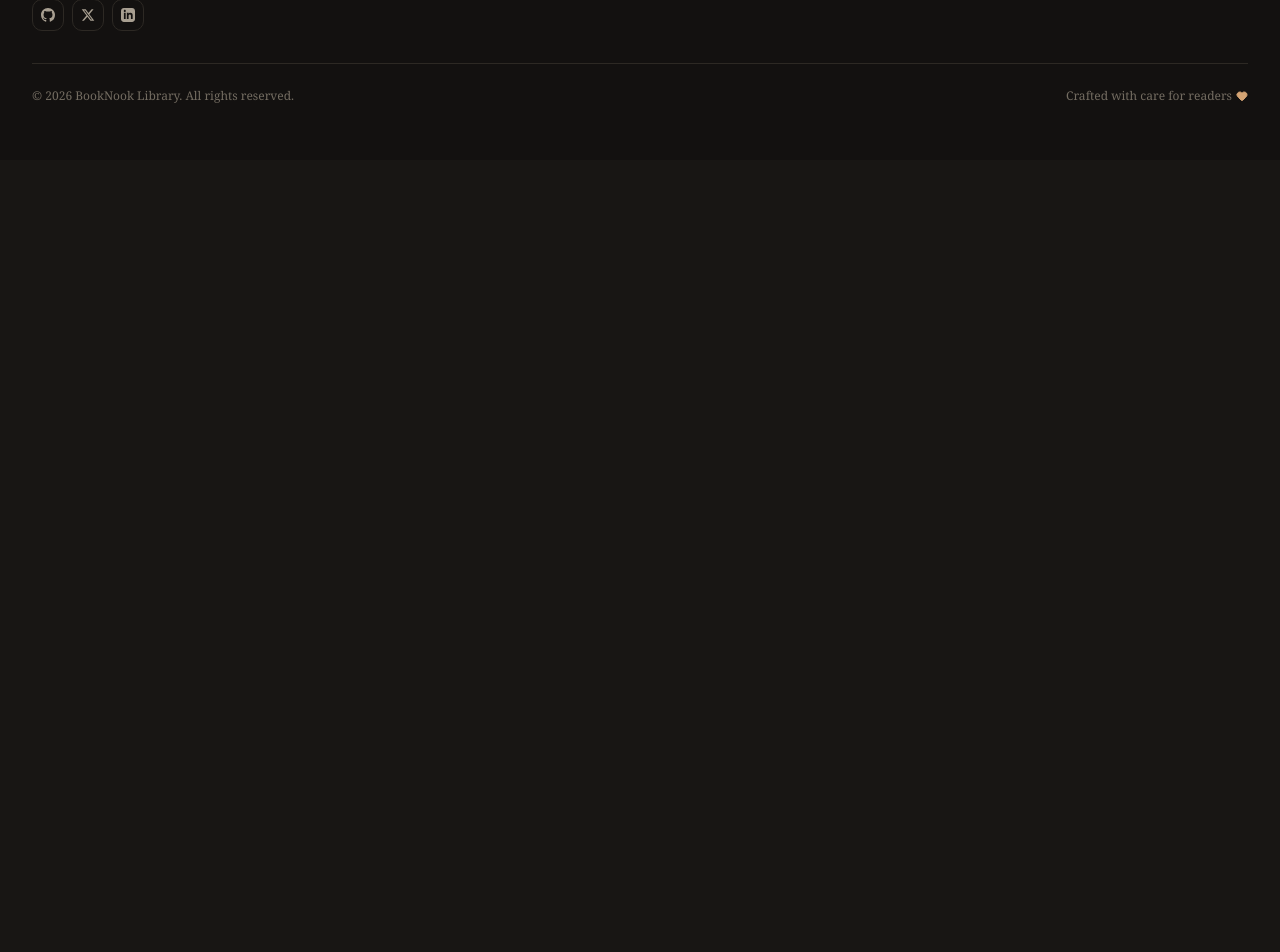
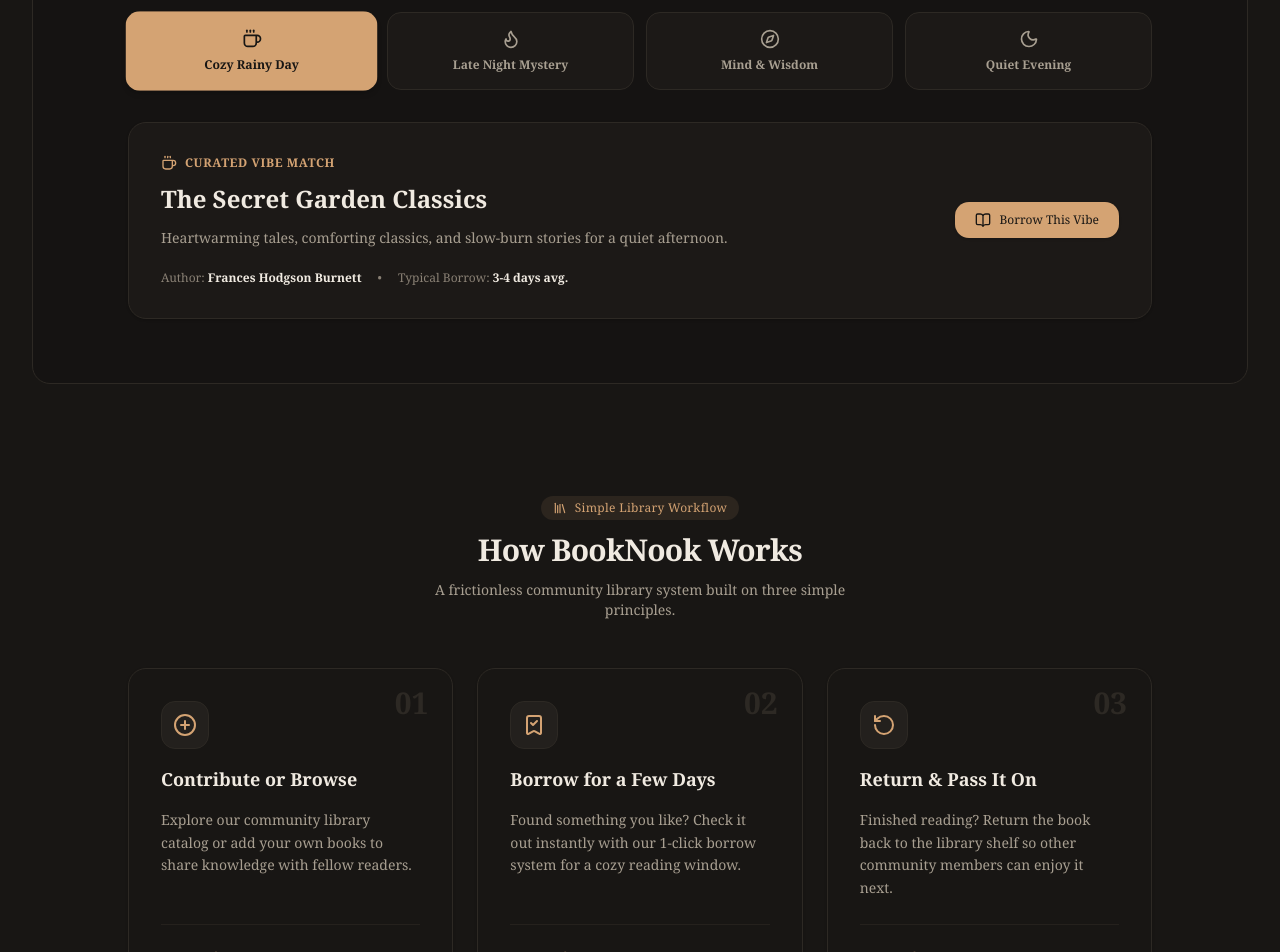
Before and after one commit to Nazmus-Sadat-21/BookNook-Client, a Next.js app: page / in a window 1280 px wide. Shown: the part 860-1812 px from the top of the page. Before the commit the page ends 1020 px from the top, so only its background shows below. Built offline with nearby package versions, Linux system fonts and the light colour scheme.

Commit message:
Extra Section Added

```diff
--- /dev/null
+++ b/src/app/books/page.tsx
@@ -0,0 +1,11 @@
+import React from 'react';
+
+const BooksPage = () => {
+    return (
+        <div>
+
+        </div>
+    );
+};
+
+export default BooksPage;
--- a/src/app/page.tsx
+++ b/src/app/page.tsx
@@ -1,10 +1,16 @@
 import Banner from '@/components/Home/Banner';
+import GenreVibeExplorer from '@/components/Home/GenreVibeExplorer';
+import BorrowingSteps from '@/components/Home/BorrowingSteps';
 export default function Home() {
   return (
     <div className="space-y-12">
       {/* Banner / Hero Slider */}
       <Banner />
+      {/* 2. Extra Section 1: Interactive Vibe Matcher */}
+      <GenreVibeExplorer />
 
+      {/* 3. Extra Section 2: How Borrowing Works */}
+      <BorrowingSteps />
       {/* Other sections (e.g. Featured Books, Categories, etc.) will go here */}
     </div>
   );
--- a/src/components/Home/Banner.tsx
+++ b/src/components/Home/Banner.tsx
@@ -153,8 +153,8 @@ export default function Banner() {
           color: #faf8f5;
           background: rgba(24, 22, 20, 0.4);
           backdrop-filter: blur(4px);
-          width: 42px;
-          height: 42px;
+          width: 40px;
+          height: 40px;
           border-radius: 12px;
           border: 1px solid rgba(232, 226, 217, 0.2);
           transition: all 0.2s ease;
--- /dev/null
+++ b/src/components/Home/BorrowingSteps.tsx
@@ -0,0 +1,83 @@
+import React from "react";
+import { PlusCircle, BookmarkCheck, RotateCcw, Library } from "lucide-react";
+
+export default function BorrowingSteps() {
+  const steps = [
+    {
+      step: "01",
+      icon: PlusCircle,
+      title: "Contribute or Browse",
+      description: "Explore our community library catalog or add your own books to share knowledge with fellow readers.",
+    },
+    {
+      step: "02",
+      icon: BookmarkCheck,
+      title: "Borrow for a Few Days",
+      description: "Found something you like? Check it out instantly with our 1-click borrow system for a cozy reading window.",
+    },
+    {
+      step: "03",
+      icon: RotateCcw,
+      title: "Return & Pass It On",
+      description: "Finished reading? Return the book back to the library shelf so other community members can enjoy it next.",
+    },
+  ];
+
+  return (
+    <section className="w-full py-12 md:py-16 px-4 sm:px-6 lg:px-8">
+      <div className="max-w-5xl mx-auto space-y-12">
+
+        {/* Section Header */}
+        <div className="text-center space-y-3">
+          <div className="inline-flex items-center gap-2 px-3 py-1 rounded-full bg-[#3e342a]/10 dark:bg-[#d4a373]/10 text-[#8c6d46] dark:text-[#d4a373] text-xs font-medium tracking-wide">
+            <Library className="h-3.5 w-3.5" />
+            <span>Simple Library Workflow</span>
+          </div>
+          <h2 className="text-2xl sm:text-3xl font-bold tracking-tight text-[#2d2a26] dark:text-[#f0eae1] font-serif">
+            How BookNook Works
+          </h2>
+          <p className="text-xs sm:text-sm text-[#625b52] dark:text-[#a89f91] max-w-md mx-auto">
+            A frictionless community library system built on three simple principles.
+          </p>
+        </div>
+
+        {/* Steps Grid */}
+        <div className="grid grid-cols-1 md:grid-cols-3 gap-6">
+          {steps.map((item, index) => {
+            const StepIcon = item.icon;
+            return (
+              <div
+                key={index}
+                className="relative group p-6 sm:p-8 rounded-2xl bg-[#faf8f5] dark:bg-[#181614] border border-[#e8e2d9] dark:border-[#2d2924] shadow-sm hover:border-[#8c6d46] dark:hover:border-[#d4a373] transition-all duration-300 flex flex-col justify-between"
+              >
+                {/* Step Number Watermark */}
+                <span className="absolute top-4 right-6 text-3xl font-serif font-bold text-[#e8e2d9] dark:text-[#2d2924] select-none group-hover:text-[#8c6d46]/30 dark:group-hover:text-[#d4a373]/30 transition">
+                  {item.step}
+                </span>
+
+                <div className="space-y-4">
+                  <div className="w-12 h-12 rounded-xl bg-[#f2ede4] dark:bg-[#23201d] border border-[#e8e2d9] dark:border-[#2d2924] flex items-center justify-center text-[#8c6d46] dark:text-[#d4a373]">
+                    <StepIcon className="h-6 w-6" />
+                  </div>
+
+                  <h3 className="text-lg font-bold font-serif text-[#2d2a26] dark:text-[#f0eae1]">
+                    {item.title}
+                  </h3>
+
+                  <p className="text-xs sm:text-sm text-[#625b52] dark:text-[#a89f91] leading-relaxed">
+                    {item.description}
+                  </p>
+                </div>
+
+                <div className="pt-6 mt-6 border-t border-[#e8e2d9]/60 dark:border-[#2d2924]/60 flex items-center text-xs font-medium text-[#8c6d46] dark:text-[#d4a373]">
+                  <span>Step {item.step} of 03</span>
+                </div>
+              </div>
+            );
+          })}
+        </div>
+
+      </div>
+    </section>
+  );
+}
--- /dev/null
+++ b/src/components/Home/GenreVibeExplorer.tsx
@@ -0,0 +1,125 @@
+"use client";
+
+import React, { useState } from "react";
+import { Sparkles, Compass, Coffee, Flame, Moon, BookOpen } from "lucide-react";
+
+export default function GenreVibeExplorer() {
+  const [selectedVibe, setSelectedVibe] = useState("cozy");
+
+  const vibes = [
+    {
+      id: "cozy",
+      label: "Cozy Rainy Day",
+      icon: Coffee,
+      description: "Heartwarming tales, comforting classics, and slow-burn stories for a quiet afternoon.",
+      featuredBook: "The Secret Garden Classics",
+      author: "Frances Hodgson Burnett",
+      readTime: "3-4 days avg.",
+    },
+    {
+      id: "thrill",
+      label: "Late Night Mystery",
+      icon: Flame,
+      description: "Gripping page-turners, psychological twists, and suspenseful whodunits.",
+      featuredBook: "The Shadow on the Shelf",
+      author: "Arthur Conan Doyle",
+      readTime: "2 days avg.",
+    },
+    {
+      id: "focus",
+      label: "Mind & Wisdom",
+      icon: Compass,
+      description: "Philosophical insights, historical deep dives, and reflective growth essays.",
+      featuredBook: "Meditations on Solitude",
+      author: "Marcus Aurelius",
+      readTime: "5 days avg.",
+    },
+    {
+      id: "dreamy",
+      label: "Quiet Evening",
+      icon: Moon,
+      description: "Atmospheric fiction and poetic prose to wind down before sleep.",
+      featuredBook: "Under the Starlit Library",
+      author: "Elena Rostova",
+      readTime: "3 days avg.",
+    },
+  ];
+
+  const currentVibeData = vibes.find((v) => v.id === selectedVibe) || vibes[0];
+  const IconComponent = currentVibeData.icon;
+
+  return (
+    <section className="w-full py-12 md:py-16 px-4 sm:px-6 lg:px-8 bg-[#f4efe6] dark:bg-[#151312] border border-[#e8e2d9] dark:border-[#2d2924] rounded-2xl transition-colors duration-300">
+      <div className="max-w-5xl mx-auto space-y-8">
+
+        {/* Section Header */}
+        <div className="text-center space-y-3">
+          <div className="inline-flex items-center gap-2 px-3 py-1 rounded-full bg-[#3e342a]/10 dark:bg-[#d4a373]/10 text-[#8c6d46] dark:text-[#d4a373] text-xs font-medium tracking-wide">
+            <Sparkles className="h-3.5 w-3.5" />
+            <span>Interactive Reading Matcher</span>
+          </div>
+          <h2 className="text-2xl sm:text-3xl font-bold tracking-tight text-[#2d2a26] dark:text-[#f0eae1] font-serif">
+            What is Your Reading Vibe Today?
+          </h2>
+          <p className="text-xs sm:text-sm text-[#625b52] dark:text-[#a89f91] max-w-lg mx-auto">
+            Select your current mood below and let BookNook recommend a matching atmosphere from our catalog.
+          </p>
+        </div>
+
+        {/* Vibe Selection Tabs */}
+        <div className="grid grid-cols-2 sm:grid-cols-4 gap-3">
+          {vibes.map((vibe) => {
+            const VibeIcon = vibe.icon;
+            const isSelected = selectedVibe === vibe.id;
+            return (
+              <button
+                key={vibe.id}
+                onClick={() => setSelectedVibe(vibe.id)}
+                className={`flex flex-col items-center justify-center p-4 rounded-xl border text-center transition-all duration-200 ${
+                  isSelected
+                    ? "bg-[#3e342a] dark:bg-[#d4a373] text-[#faf8f5] dark:text-[#181614] border-transparent shadow-md scale-[1.02]"
+                    : "bg-[#faf8f5] dark:bg-[#1c1917] border-[#e8e2d9] dark:border-[#2d2924] text-[#625b52] dark:text-[#a89f91] hover:border-[#8c6d46] dark:hover:border-[#d4a373]"
+                }`}
+              >
+                <VibeIcon className="h-5 w-5 mb-2" />
+                <span className="text-xs font-semibold">{vibe.label}</span>
+              </button>
+            );
+          })}
+        </div>
+
+        {/* Vibe Showcase Card */}
+        <div className="p-6 sm:p-8 rounded-2xl bg-[#faf8f5] dark:bg-[#1c1917] border border-[#e8e2d9] dark:border-[#2d2924] shadow-sm flex flex-col md:flex-row items-center justify-between gap-6 transition-all duration-300">
+          <div className="space-y-3 max-w-xl">
+            <div className="flex items-center gap-2 text-[#8c6d46] dark:text-[#d4a373] text-xs font-semibold uppercase tracking-wider">
+              <IconComponent className="h-4 w-4" />
+              <span>Curated Vibe Match</span>
+            </div>
+            <h3 className="text-xl sm:text-2xl font-bold font-serif text-[#2d2a26] dark:text-[#f0eae1]">
+              {currentVibeData.featuredBook}
+            </h3>
+            <p className="text-xs sm:text-sm text-[#625b52] dark:text-[#a89f91] leading-relaxed">
+              {currentVibeData.description}
+            </p>
+            <div className="flex items-center gap-4 pt-2 text-xs text-[#736a5e] dark:text-[#8a8175]">
+              <span>Author: <strong className="text-[#2d2a26] dark:text-[#f0eae1]">{currentVibeData.author}</strong></span>
+              <span>•</span>
+              <span>Typical Borrow: <strong className="text-[#2d2a26] dark:text-[#f0eae1]">{currentVibeData.readTime}</strong></span>
+            </div>
+          </div>
+
+          <div className="shrink-0">
+            <a
+              href="/books"
+              className="inline-flex items-center gap-2 px-5 py-2.5 rounded-xl bg-[#3e342a] dark:bg-[#d4a373] text-[#faf8f5] dark:text-[#181614] text-xs font-medium shadow hover:opacity-90 transition"
+            >
+              <BookOpen className="h-4 w-4" />
+              <span>Borrow This Vibe</span>
+            </a>
+          </div>
+        </div>
+
+      </div>
+    </section>
+  );
+}
```
